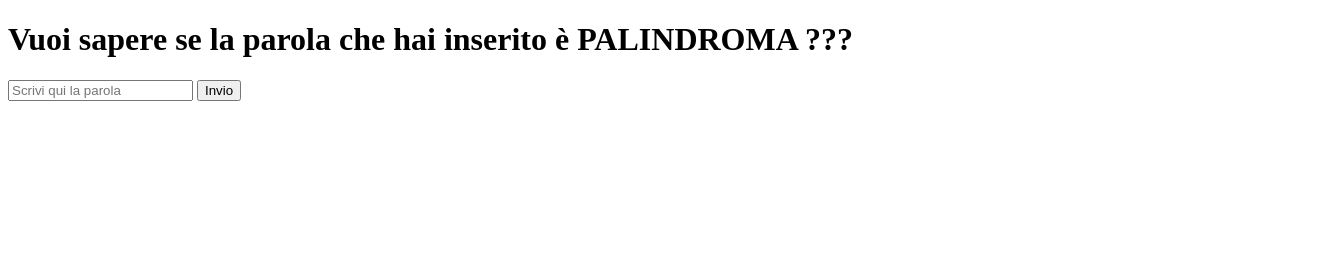
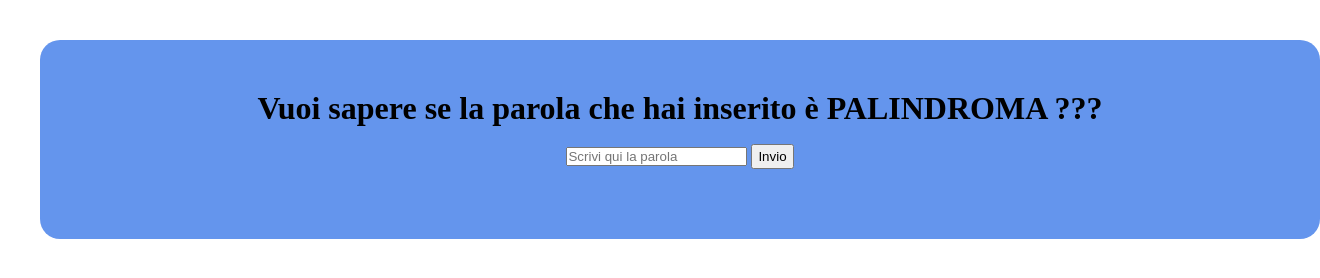
Before and after one commit to ElenaRuscitto/js-paliedispari, a plain HTML site: page index.html in a window 1280 px wide. Shown: the whole page, 1320 px wide, since content can reach past the window. Drawn offline with Linux system fonts and the light colour scheme.

Commit message:
[add] css

```diff
--- /dev/null
+++ b/css/style.css
@@ -0,0 +1,23 @@
+* {
+  margin: 0;
+  padding: 0;
+  box-sizing: border-box;
+}
+
+.box {
+  background-color:cornflowerblue;
+  width: 100%;
+  margin: 40px;
+  padding: 50px;
+  text-align: center;
+  border-radius: 20px;
+}
+
+#parola-inserire,
+#output1 {
+  margin-top: 20px;
+}
+
+.btn {
+  padding: 3px 5px;
+}
--- a/index.html
+++ b/index.html
@@ -5,10 +5,13 @@
   <meta name="viewport" content="width=device-width, initial-scale=1.0">
   <title>PaliDispari</title>
 
+
+  <link rel="stylesheet" href="css/style.css">
+
 </head>
 <body>
 
-  <div>
+  <div class="box">
     <h1>Vuoi sapere se la parola che hai inserito è PALINDROMA ???</h1>
 
     <input type="text" placeholder="Scrivi qui la parola" id="parola-inserire">
```
